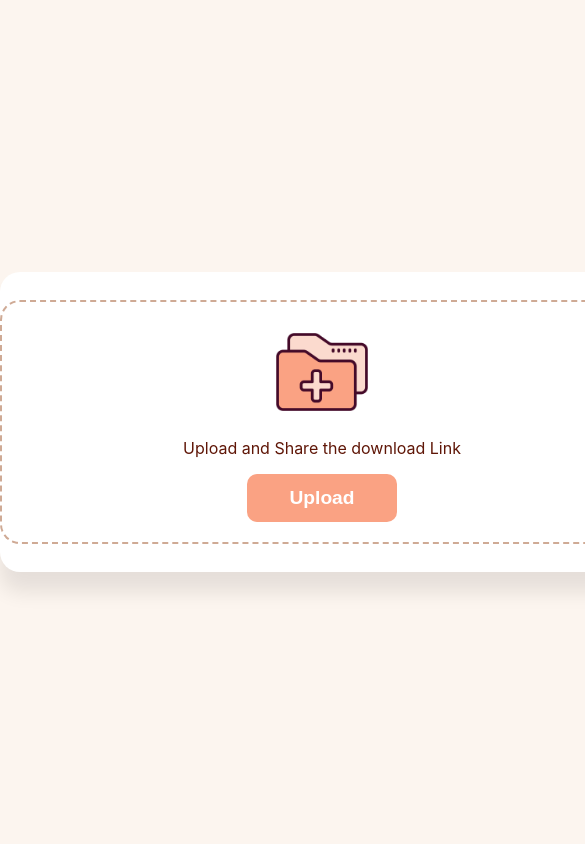
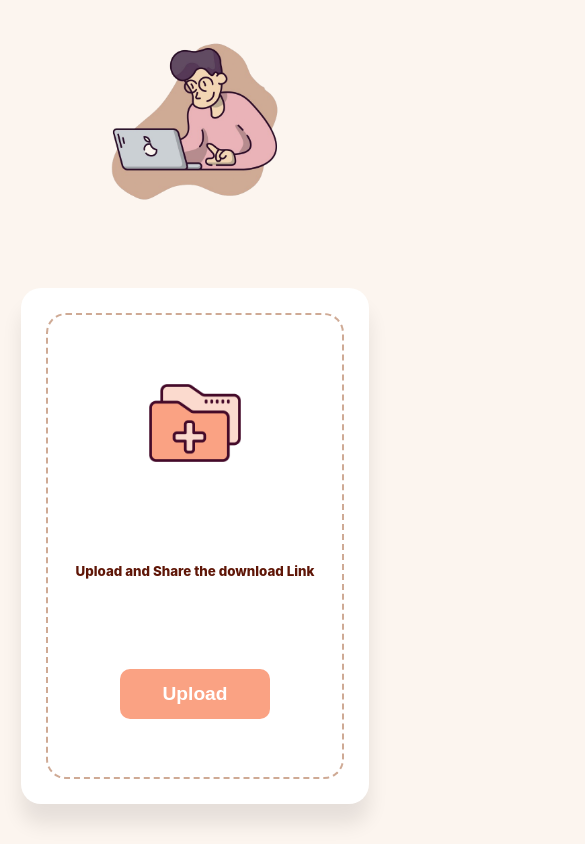
Before and after one commit to himanshuhx/docdrop-client, a React (Create React App) app: page / in a window 390 px wide. Shown: the top 844 px of the page, 585 px wide, since content can reach past the window. Built offline with nearby package versions, Linux system fonts and the light colour scheme.

Commit message:
css responsive

```diff
--- a/src/components/Body.js
+++ b/src/components/Body.js
@@ -7,9 +7,7 @@ const Body = () => {
       <div className="body">
         <DropSection />
       </div>
-      <div className="img-wrapper">
-        <img src="./home-img.png" />
-      </div>
+      <img src="./home-img.png" />
     </div>
   );
 };
--- a/src/components/DropSection.js
+++ b/src/components/DropSection.js
@@ -40,9 +40,7 @@ const DropSection = () => {
         const apiResponse = await uploadFile(formData);
         const fileId = apiResponse.data;
         if (fileId) {
-          setDownloadPageUrl(
-            `${process.env.REACT_APP_CLIENT_URL}/download/${fileId}`
-          );
+          setDownloadPageUrl(`${window.location}download/${fileId}`);
           setIsDownloadLinkGenerated(true);
           toast("Download Link Generated, Happy Sharing!", {
             icon: "🥳",
@@ -73,7 +71,7 @@ const DropSection = () => {
 
       {isDownloadLinkGenerated && (
         <div className="download-link-section">
-          <h4>{downloadPageUrl}</h4>
+          <input value={downloadPageUrl}></input>
           <button className="copyBtn" onClick={copyDownloadLink}>
             <FontAwesomeIcon icon={faCopy} />
           </button>
--- a/src/index.css
+++ b/src/index.css
@@ -31,8 +31,6 @@ body {
   justify-content: center;
   align-items: center;
   background-color: #fff;
-  width: 700px;
-  height: 300px;
   border-radius: 20px;
   box-shadow: 0px 20px 20px 0px #00000017;
 }
@@ -42,6 +40,7 @@ body {
   height: 200px;
   display: flex;
   padding: 20px;
+  margin: 25px;
   flex-direction: column;
   align-items: center;
   justify-content: space-around;
@@ -53,7 +52,7 @@ body {
 .drop-section > h5 {
   margin-top: 2px;
   margin-bottom: 2px;
-  font-weight: 500;
+  font-weight: 800;
 }
 
 .uploadBtn {
@@ -85,12 +84,14 @@ body {
   align-items: center;
 }
 
-.download-link-section > h4 {
+.download-link-section > input {
   margin-right: 10px;
-  padding: 20px;
+  width: 350px;
+  padding: 10px;
   border-radius: 5px;
   background-color: #fcf5ef;
   font-weight: 500;
+  border: none;
 }
 
 .copyBtn {
@@ -150,3 +151,52 @@ body {
   font-size: larger;
   font-weight: bold;
 }
+
+@media (max-width: 800px) {
+  .main {
+    display: flex;
+    flex-direction: column-reverse;
+    align-items: center;
+    justify-content: space-around;
+    height: 100vh;
+  }
+
+  .main > img {
+    width: 20vh;
+    height: 20vh;
+  }
+
+  .drop-section {
+    width: 30vh;
+    height: 50vh;
+  }
+
+  .drop-section > p {
+    font-weight: 800;
+    font-size: smaller;
+    text-align: center;
+  }
+
+  .drop-section > h5 {
+    font-size: smaller;
+    text-align: center;
+  }
+
+  .download-link-section {
+    display: flex;
+    flex-direction: column;
+    justify-content: space-around;
+    align-items: center;
+  }
+
+  .download-link-section > input {
+    height: 2vh;
+    width: 28vh;
+  }
+
+  .copyBtn {
+    height: 5vh;
+    width: 30vh;
+    margin: 10px;
+  }
+}
```
